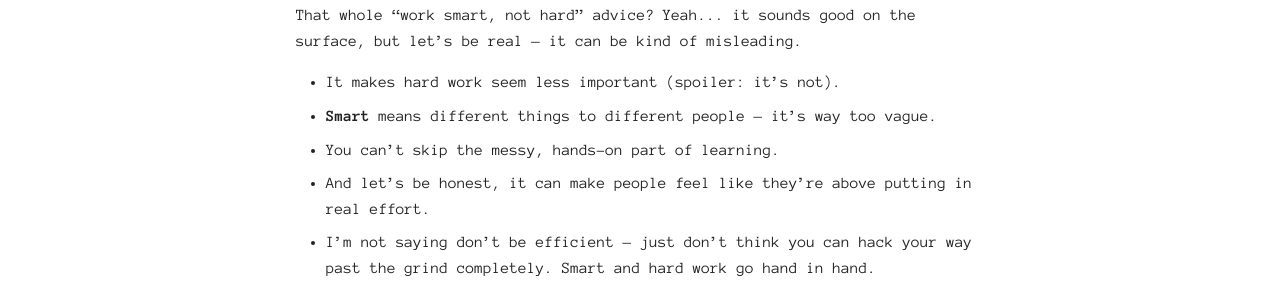
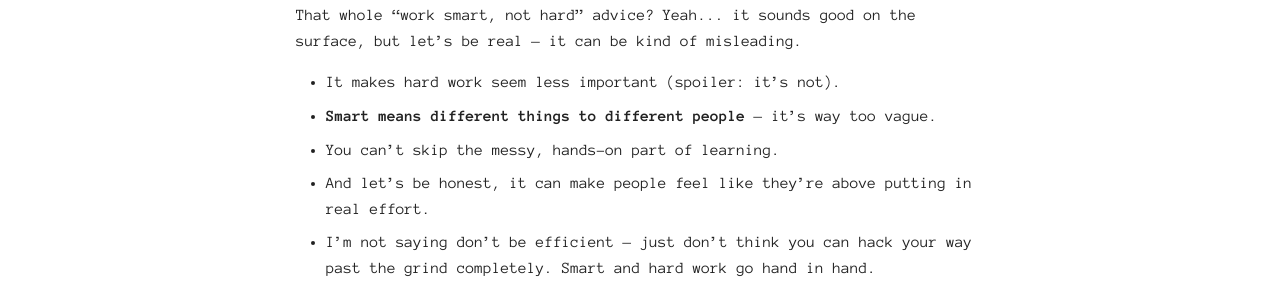
Before and after one commit to alohamujeeb/alohamujeeb.github.io, an MkDocs documentation site: the page built from docs/blog/posts/2025-08-18-work-smart-advice.md, in a window 1280 px wide and 900 px high, scrolled down 1681 px. Shown: the part 401-701 px from the top of the window. Built offline with MkDocs 1.6.1 and Material for MkDocs 9.7.7, drawn with Linux system fonts in a browser that asks for light colours.

Commit message:
minor changes

```diff
--- a/docs/blog/posts/2025-08-18-work-smart-advice.md
+++ b/docs/blog/posts/2025-08-18-work-smart-advice.md
@@ -61,7 +61,7 @@ Only after reaching a certain level of proficiency, one will be able to incorpor
 That whole “work smart, not hard” advice? Yeah... it sounds good on the surface, but let’s be real — it can be kind of misleading.
 
 - It makes hard work seem less important (spoiler: it’s not).
-- **Smart** means different things to different people — it’s way too vague.
+- **Smart means different things to different people** — it’s way too vague.
 - You can’t skip the messy, hands-on part of learning.
 - And let’s be honest, it can make people feel like they’re above putting in real effort.
 - I’m not saying don’t be efficient — just don’t think you can hack your way past the grind completely. Smart and hard work go hand in hand.
```
